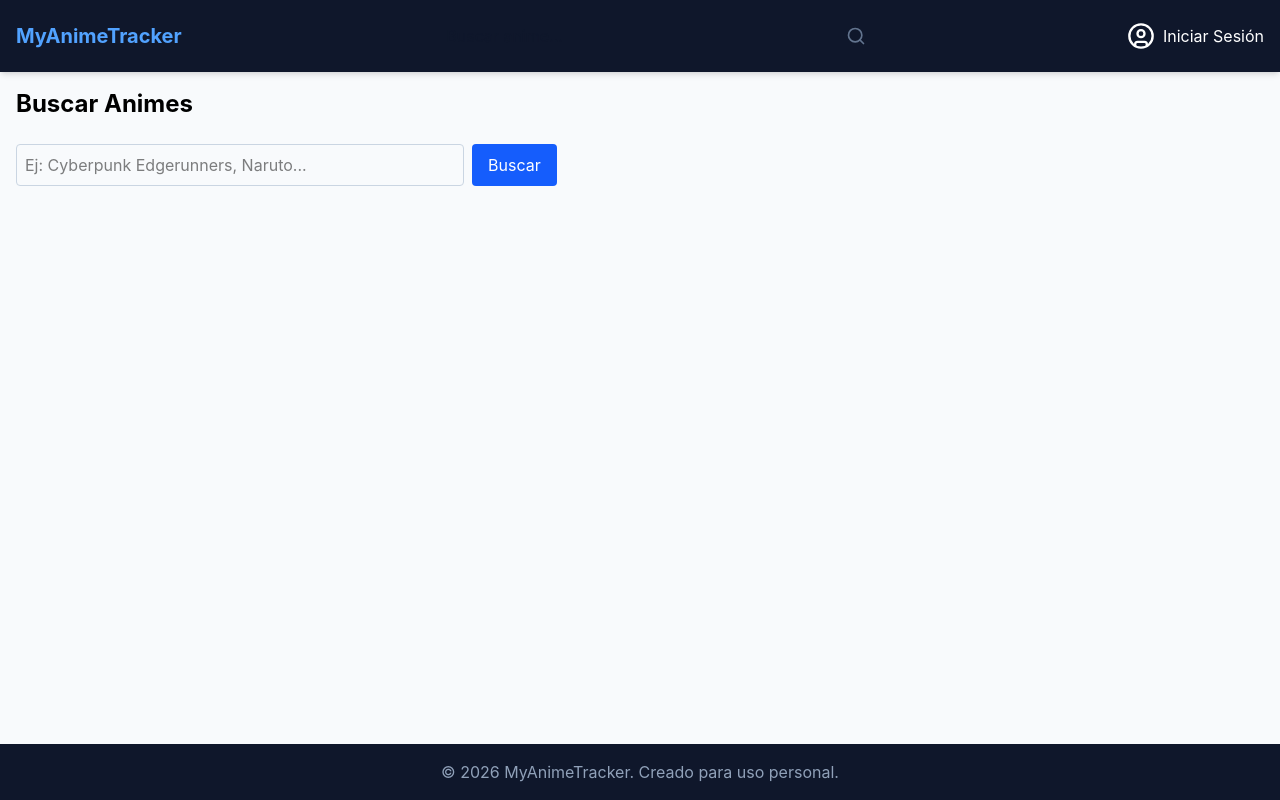
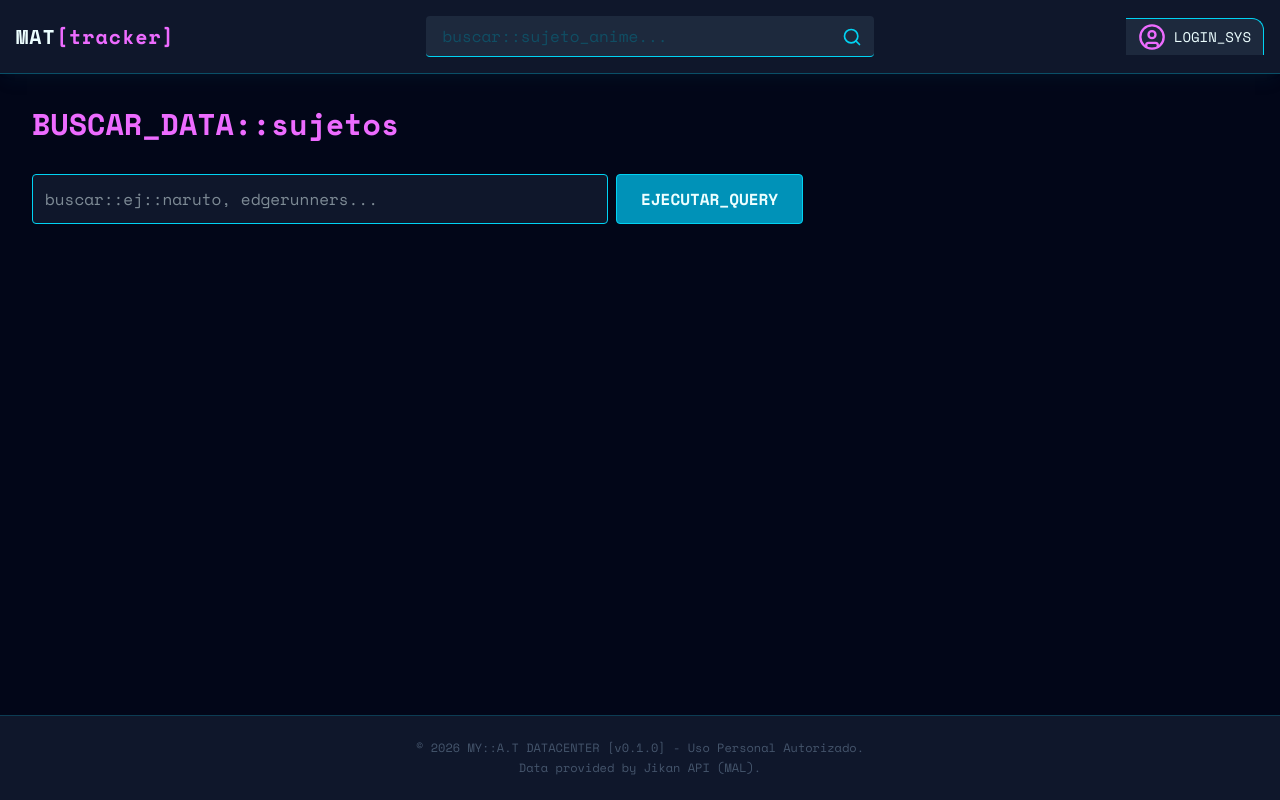
Before and after one commit to Lucasz-py/MyAnimeList, a React (Vite) app: page /search in a window 1280 px wide. Built offline with nearby package versions, Linux system fonts and the light colour scheme.

Commit message:
first update

```diff
--- a/package.json
+++ b/package.json
@@ -11,6 +11,7 @@
   },
   "dependencies": {
     "@tailwindcss/vite": "^4.2.2",
+    "gsap": "^3.14.2",
     "lucide-react": "^1.7.0",
     "react": "^19.2.4",
     "react-dom": "^19.2.4",
--- a/src/App.tsx
+++ b/src/App.tsx
@@ -6,7 +6,7 @@ import { Search } from './pages/Search';
 function App() {
   return (
     <Router>
-      <div className="min-h-screen bg-slate-50 flex flex-col">
+      <div className="min-h-screen bg-slate-950 text-cyan-50 flex flex-col font-space-mono">
         <Header />
         <main className="flex-1">
           <Routes>
@@ -14,9 +14,10 @@ function App() {
             <Route path="/search" element={<Search />} />
           </Routes>
         </main>
-        {/* Footer provisional */}
-        <footer className="bg-slate-900 text-slate-400 text-center p-4 mt-auto">
-          <p>© 2026 MyAnimeTracker. Creado para uso personal.</p>
+
+        <footer className="bg-slate-900 border-t border-cyan-400/20 text-slate-600 text-center text-xs p-6 mt-12">
+          <p>© 2026 MY::A.T DATACENTER [v0.1.0] - Uso Personal Autorizado.</p>
+          <p className='mt-1'>Data provided by Jikan API (MAL).</p>
         </footer>
       </div>
     </Router>
--- a/src/components/Header.tsx
+++ b/src/components/Header.tsx
@@ -14,30 +14,30 @@ export const Header = () => {
   };
 
   return (
-    <header className="bg-slate-900 text-white p-4 shadow-md">
+    <header className="bg-slate-900 border-b border-cyan-400/30 text-cyan-50 p-4 shadow-lg shadow-cyan-900/10">
       <div className="container mx-auto flex items-center justify-between">
-        <Link to="/" className="text-xl font-bold text-blue-400">
-          MyAnimeTracker
+        <Link to="/" className="text-xl font-bold text-neon-cyan tracking-wider hover:scale-105 transition-transform">
+          MAT<span className='text-fuchsia-400'>[tracker]</span>
         </Link>
 
-        <form onSubmit={handleSearch} className="flex-1 max-w-md mx-4">
+        <form onSubmit={handleSearch} className="flex-1 max-w-md mx-6">
           <div className="relative flex items-center">
             <input
               type="text"
-              placeholder="Buscar anime..."
+              placeholder="buscar::sujeto_anime..."
               value={searchTerm}
               onChange={(e) => setSearchTerm(e.target.value)}
-              className="w-full py-2 pl-4 pr-10 text-slate-900 rounded-full focus:outline-none"
+              className="w-full py-2 pl-4 pr-10 text-cyan-50 bg-slate-800 border-b border-cyan-400 rounded-sm focus:border-fuchsia-400 focus:outline-none placeholder:text-cyan-900"
             />
-            <button type="submit" className="absolute right-3 text-slate-500 hover:text-slate-800">
+            <button type="submit" className="absolute right-3 text-cyan-400 hover:text-fuchsia-400">
               <Search size={20} />
             </button>
           </div>
         </form>
 
-        <button className="flex items-center gap-2 hover:text-blue-400 transition-colors">
-          <UserCircle size={28} />
-          <span className="hidden sm:inline">Iniciar Sesión</span>
+        <button className="flex items-center gap-2 px-3 py-1 bg-slate-800 border-t border-r border-cyan-400 rounded-tr-xl hover:bg-fuchsia-900 transition-colors">
+          <UserCircle size={28} className='text-fuchsia-400' />
+          <span className="hidden sm:inline text-cyan-50 text-sm">LOGIN_SYS</span>
         </button>
       </div>
     </header>
--- a/src/index.css
+++ b/src/index.css
@@ -1 +1,32 @@
+@import url('https://fonts.googleapis.com/css2?family=Space+Mono:ital,wght@0,400;0,700;1,400;1,700&display=swap');
 @import "tailwindcss";
+
+@theme {
+  --font-space-mono: "Space Mono", monospace;
+}
+
+/* Forzamos el fondo oscuro en toda la aplicación */
+:root {
+  background-color: #030712; /* slate-950 */
+  color: #ecfeff; /* cyan-50 */
+  font-family: var(--font-space-mono);
+}
+
+html, body, #root {
+  background-color: #030712;
+  margin: 0;
+  padding: 0;
+  min-height: 100%;
+}
+
+/* Custom scrollbar estilo Cybercore */
+::-webkit-scrollbar {
+  width: 5px;
+}
+::-webkit-scrollbar-track {
+  background: #0f172a;
+}
+::-webkit-scrollbar-thumb {
+  background: #22d3ee;
+  border-radius: 10px;
+}
--- a/src/pages/Search.tsx
+++ b/src/pages/Search.tsx
@@ -1,7 +1,7 @@
 import { useEffect, useState } from 'react';
 import { useSearchParams } from 'react-router-dom';
 import { searchAnime } from '../services/jikanApi';
-import type { Anime } from '../types/anime';
+import type{ Anime } from '../types/anime';
 
 export const Search = () => {
   const [searchParams, setSearchParams] = useSearchParams();
@@ -36,44 +36,50 @@ export const Search = () => {
   };
 
   return (
-    <div className="container mx-auto p-4">
-      <h2 className="text-2xl font-bold mb-6">Buscar Animes</h2>
+    <div className="container mx-auto p-4 md:p-8">
+      <h2 className="text-3xl font-bold mb-8 text-fuchsia-400 text-neon-fuchsia">BUSCAR_DATA::sujetos</h2>
 
-      <form onSubmit={handleSubmit} className="mb-8 flex gap-2">
+      <form onSubmit={handleSubmit} className="mb-12 flex gap-2">
         <input
           type="text"
           value={query}
           onChange={(e) => setQuery(e.target.value)}
-          placeholder="Ej: Cyberpunk Edgerunners, Naruto..."
-          className="border border-slate-300 p-2 rounded flex-1 max-w-md"
+          placeholder="buscar::ej::naruto, edgerunners..."
+          className="border border-cyan-400 p-3 rounded flex-1 max-w-xl bg-slate-900 text-cyan-50 focus:border-fuchsia-400 focus:outline-none"
         />
         <button
           type="submit"
-          className="bg-blue-600 text-white px-4 py-2 rounded hover:bg-blue-700"
+          className="bg-cyan-600 text-cyan-50 px-6 py-2 rounded font-semibold hover:bg-cyan-800 transition-colors border border-cyan-400"
         >
-          Buscar
+          EJECUTAR_QUERY
         </button>
       </form>
 
-      {loading && <p>Cargando resultados de Jikan API...</p>}
+      {loading && <p className='text-cyan-400 animate-pulse'>...CARGANDO_DATA_JIKAN...V4...</p>}
 
-      <div className="grid grid-cols-2 md:grid-cols-4 lg:grid-cols-5 gap-4">
+      <div className="grid grid-cols-2 sm:grid-cols-3 md:grid-cols-4 lg:grid-cols-5 xl:grid-cols-6 gap-6">
         {results.map((anime) => (
-          <div key={anime.mal_id} className="border rounded-lg overflow-hidden shadow-sm hover:shadow-md transition-shadow">
-            <img
-              src={anime.images.jpg.image_url}
-              alt={anime.title}
-              className="w-full h-64 object-cover"
-            />
+          <div key={anime.mal_id} className="border border-cyan-900 bg-slate-900 rounded-md overflow-hidden shadow-md hover:border-cyan-400 hover:shadow-cyan-900/50 transition-all hover:-translate-y-1">
+            <div className='relative'>
+                <img
+                    src={anime.images.jpg.image_url}
+                    alt={anime.title}
+                    className="w-full h-72 object-cover border-b border-cyan-900"
+                />
+                <div className='absolute top-2 right-2 bg-slate-950/80 p-1 border border-teal-400 rounded-full text-xs text-teal-400'>
+                    ID:{anime.mal_id}
+                </div>
+            </div>
+
             <div className="p-3">
-              <h3 className="font-semibold text-sm line-clamp-2" title={anime.title}>
+              <h3 className="font-semibold text-cyan-50 text-xs line-clamp-2 h-8" title={anime.title}>
                 {anime.title}
               </h3>
-              <p className="text-xs text-slate-500 mt-1">
-                {anime.episodes ? `${anime.episodes} episodios` : 'Emisión'}
+              <p className="text-[10px] text-slate-500 mt-2 font-mono">
+                {anime.episodes ? `${anime.episodes} eps` : 'Status: AIRING'}
               </p>
-              <button className="w-full mt-3 bg-slate-100 text-slate-800 text-sm py-1 rounded hover:bg-slate-200">
-                + Agregar
+              <button className="w-full mt-4 bg-fuchsia-950 text-fuchsia-300 text-[11px] py-1 border border-fuchsia-600 rounded-sm hover:bg-fuchsia-800 transition-colors">
+                [+] AGREGAR_A_LISTA
               </button>
             </div>
           </div>
--- a/src/services/jikanApi.ts
+++ b/src/services/jikanApi.ts
@@ -4,8 +4,13 @@ const BASE_URL = 'https://api.jikan.moe/v4';
 
 export const searchAnime = async (query: string): Promise<JikanResponse> => {
   const response = await fetch(`${BASE_URL}/anime?q=${query}&limit=10`);
-  if (!response.ok) {
-    throw new Error('Error al buscar el anime');
-  }
+  if (!response.ok) throw new Error('Error en la búsqueda');
   return response.json();
 };
+
+export const getUpcomingAnimes = async (): Promise<JikanResponse> => {
+  // Obtenemos los animes de la temporada actual (Abril = Spring)
+  const response = await fetch(`${BASE_URL}/seasons/2026/spring`);
+  if (!response.ok) throw new Error('Error al obtener temporada');
+  return response.json();
+};
--- a/src/types/anime.ts
+++ b/src/types/anime.ts
@@ -1,3 +1,4 @@
+// Define la estructura de un solo anime
 export interface Anime {
   mal_id: number;
   title: string;
@@ -7,8 +8,12 @@ export interface Anime {
       image_url: string;
     };
   };
+  aired?: {
+    from: string;
+  };
 }
 
+// Define la estructura de la respuesta completa de la API
 export interface JikanResponse {
   data: Anime[];
 }
```
Also changed, not shown: src/pages/Home.tsx (+91 -7 lines), 1 other file (tests, documents, lock files or other folders). Lines whose indentation alone changed are shown as unchanged.
